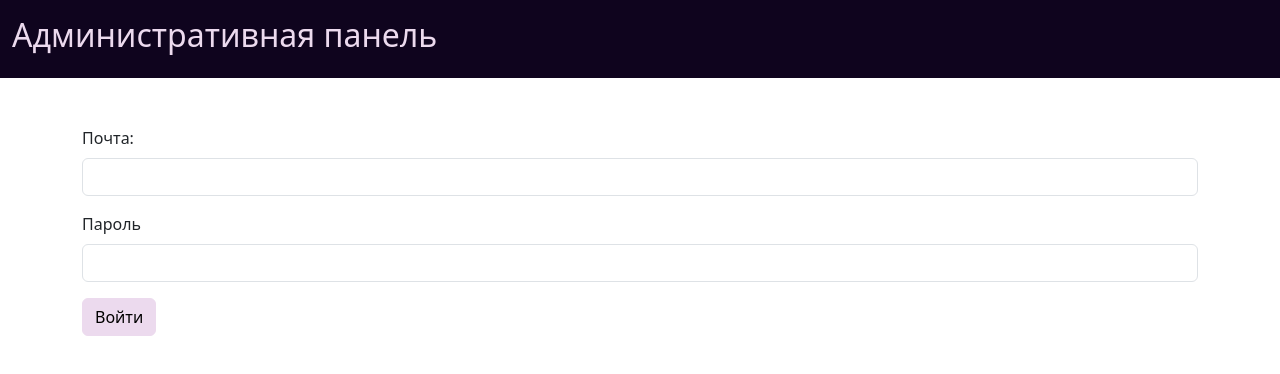
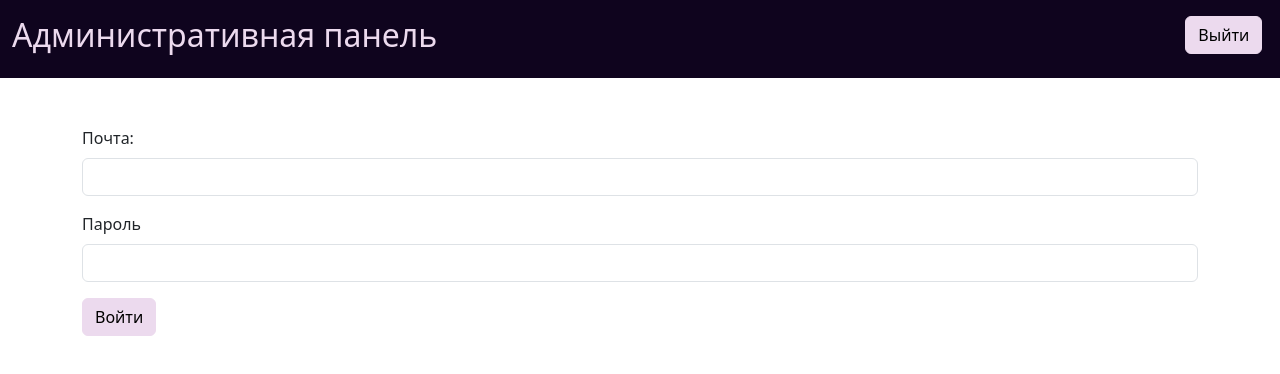
Before and after one commit to blank-evgeniy/nail-polish-store, a React (Vite) app: page /#/admin in a window 1280 px wide. Shown: the top 374 px of the page. Built offline with nearby package versions, Linux system fonts and the light colour scheme; no server answers.

Commit message:
Added an exit button from the admin panel

```diff
--- a/src/components/admin/AdminHeader.tsx
+++ b/src/components/admin/AdminHeader.tsx
@@ -2,7 +2,16 @@ const AdminHeader = () => {
     return (
         <header>
             <div className="container-fluid bg-secondary py-3">
-                <h1 className="text-primary fs-2">Административная панель</h1>
+                <div className="row">
+                    <h1 className="text-primary fs-2 col-11">
+                        Административная панель
+                    </h1>
+                    <div className="col-1">
+                        <a className="btn btn-primary" href="/">
+                            Выйти
+                        </a>
+                    </div>
+                </div>
             </div>
         </header>
     );
```
